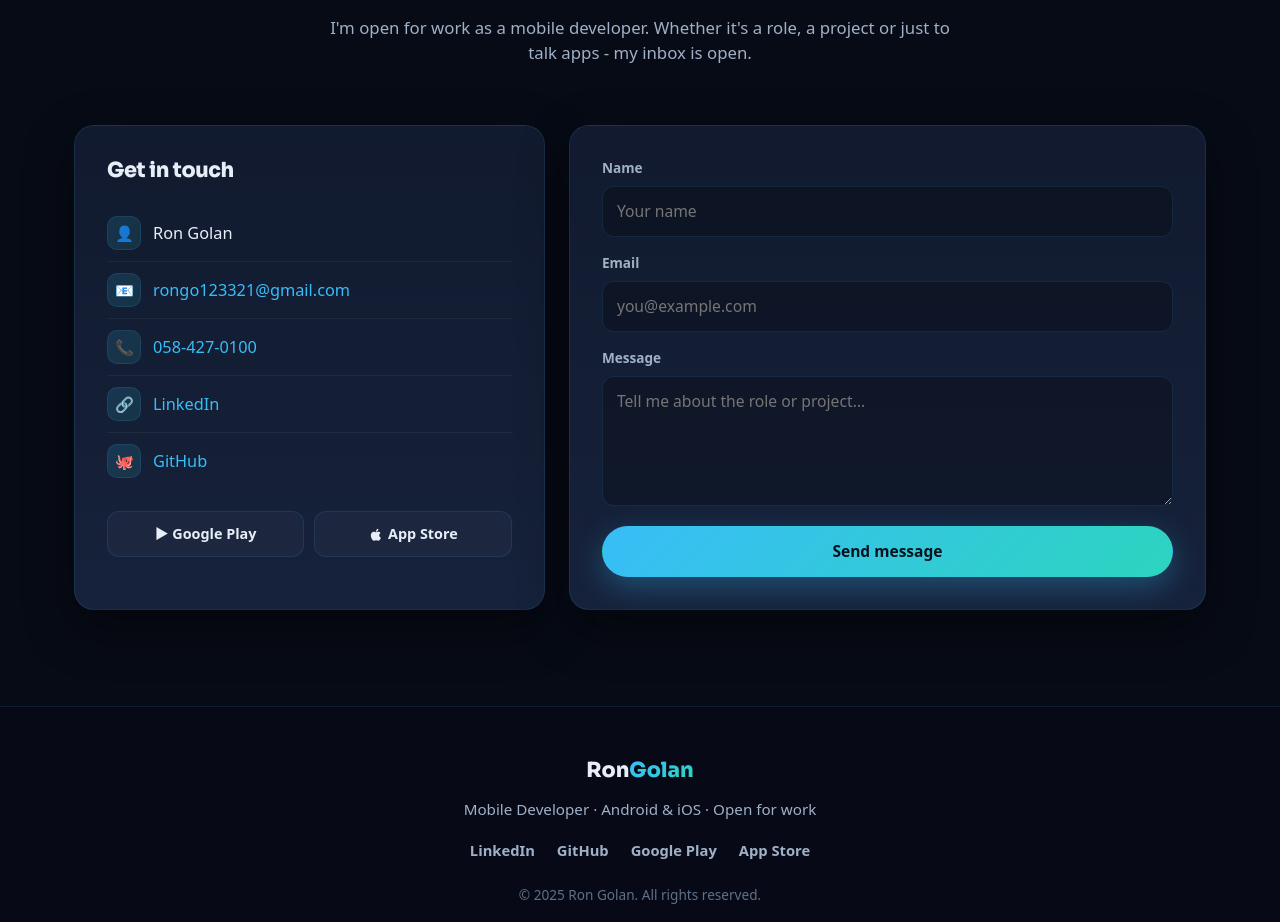
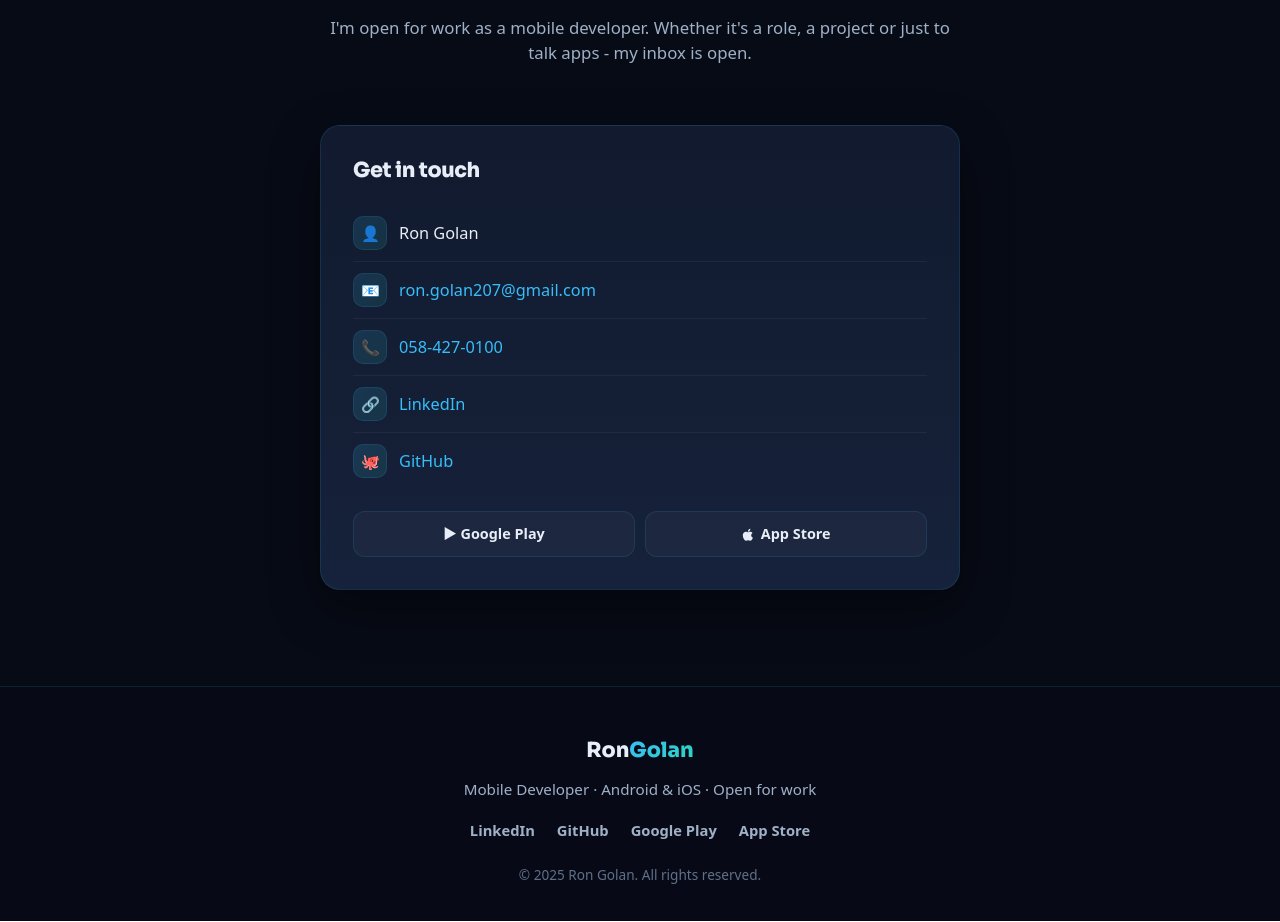
Before and after one commit to rongo270/my-portfolio, a React (Create React App) app: page / in a window 1280 px wide. Shown: the part 4800-5722 px from the top of the page. Built offline with nearby package versions, Linux system fonts and the light colour scheme.

Commit message:
fix linkdin

```diff
--- a/package.json
+++ b/package.json
@@ -4,7 +4,6 @@
     "private": true,
     "homepage": "https://rongo270.github.io/my-portfolio",
     "dependencies": {
-        "@emailjs/browser": "^4.4.1",
         "@testing-library/dom": "^10.4.0",
         "@testing-library/jest-dom": "^6.6.3",
         "@testing-library/react": "^16.3.0",
@@ -24,7 +23,6 @@
         "eject": "react-scripts eject",
         "predeploy": "npm run build",
         "deploy": "gh-pages -d build"
-
     },
     "eslintConfig": {
         "extends": [
--- a/src/components/Contact.js
+++ b/src/components/Contact.js
@@ -1,30 +1,7 @@
-import emailjs from '@emailjs/browser';
-import React, { useRef, useState } from 'react';
+import React from 'react';
 import '../styles/contact.css';
 
 function Contact() {
-    const form = useRef();
-    const [status, setStatus] = useState({ type: '', msg: '' });
-    const [sending, setSending] = useState(false);
-
-    const sendEmail = (e) => {
-        e.preventDefault();
-        setSending(true);
-        emailjs
-            .sendForm('service_d7it14u', 'template_wtj4ncd', form.current, '4ldZQ2icyz6HsYZzP')
-            .then(
-                () => {
-                    setStatus({ type: 'ok', msg: 'Thanks! Your message was sent successfully.' });
-                    form.current.reset();
-                    setSending(false);
-                },
-                () => {
-                    setStatus({ type: 'err', msg: 'Something went wrong. Please try again or email me directly.' });
-                    setSending(false);
-                }
-            );
-    };
-
     return (
         <section id="contact" className="section contact-section">
             <div className="contact-head" data-aos="fade-up">
@@ -37,42 +14,21 @@ function Contact() {
             </div>
 
             <div className="contact-container">
-                <div className="contact-info card-surface" data-aos="fade-right">
+                <div className="contact-info card-surface" data-aos="fade-up">
                     <h3 className="contact-header">Get in touch</h3>
                     <ul className="contact-list">
-                        <li><span className="ci">👤</span> Ron Golan</li>
-                        <li><span className="ci">📧</span> <a href="mailto:rongo123321@gmail.com">rongo123321@gmail.com</a></li>
-                        <li><span className="ci">📞</span> <a href="tel:+972584270100">058-427-0100</a></li>
-                        <li><span className="ci">🔗</span> <a href="https://www.linkedin.com/in/ron-golan-27171028b/" target="_blank" rel="noopener noreferrer">LinkedIn</a></li>
-                        <li><span className="ci">🐙</span> <a href="https://github.com/rongo270" target="_blank" rel="noopener noreferrer">GitHub</a></li>
+                        <li><span className="ci">{'\u{1F464}'}</span> Ron Golan</li>
+                        <li><span className="ci">{'\u{1F4E7}'}</span> <a href="mailto:ron.golan207@gmail.com">ron.golan207@gmail.com</a></li>
+                        <li><span className="ci">{'\u{1F4DE}'}</span> <a href="tel:+972584270100">058-427-0100</a></li>
+                        <li><span className="ci">{'\u{1F517}'}</span> <a href="https://www.linkedin.com/in/ron-golan-27171028b/" target="_blank" rel="noopener noreferrer">LinkedIn</a></li>
+                        <li><span className="ci">{'\u{1F419}'}</span> <a href="https://github.com/rongo270" target="_blank" rel="noopener noreferrer">GitHub</a></li>
                     </ul>
 
                     <div className="contact-stores">
-                        <a className="contact-store" href="https://play.google.com/store/apps/developer?id=rongo" target="_blank" rel="noopener noreferrer">▶ Google Play</a>
+                        <a className="contact-store" href="https://play.google.com/store/apps/developer?id=rongo" target="_blank" rel="noopener noreferrer">{'\u25B6'} Google Play</a>
                         <a className="contact-store" href="https://apps.apple.com/us/developer/ron-golan/id6772835016" target="_blank" rel="noopener noreferrer"><span className="apple-glyph"><svg viewBox="0 0 384 512" width="1em" height="1em" fill="currentColor" aria-hidden="true"><path d="M318.7 268.7c-.2-36.7 16.4-64.4 50-84.8-18.8-26.9-47.2-41.7-84.7-44.6-35.5-2.8-74.3 20.7-88.5 20.7-15 0-49.4-19.7-76.4-19.7C63.3 141.2 4 184.8 4 273.5q0 39.3 14.4 81.2c12.8 36.7 59 126.7 107.2 125.2 25.2-.6 43-17.9 75.8-17.9 31.8 0 48.3 17.9 76.4 17.9 48.6-.7 90.4-82.5 102.6-119.3-65.2-30.7-61.7-90-61.7-91.9zm-56.6-164.2c27.3-32.4 24.8-61.9 24-72.5-24.1 1.4-52 16.4-67.9 34.9-17.5 19.8-27.8 44.3-25.6 71.9 26.1 2 49.9-11.4 69.5-34.3z"/></svg></span> App Store</a>
                     </div>
                 </div>
-
-                <form ref={form} onSubmit={sendEmail} className="contact-form card-surface" data-aos="fade-left">
-                    <label>
-                        Name
-                        <input type="text" name="from_name" placeholder="Your name" required />
-                    </label>
-                    <label>
-                        Email
-                        <input type="email" name="from_email" placeholder="you@example.com" required />
-                    </label>
-                    <label>
-                        Message
-                        <textarea name="message" placeholder="Tell me about the role or project…" required></textarea>
-                    </label>
-                    <button type="submit" className="btn-primary-cta contact-submit" disabled={sending}>
-                        {sending ? 'Sending…' : 'Send message'}
-                    </button>
-                    {status.msg && (
-                        <p className={`contact-status ${status.type}`}>{status.msg}</p>
-                    )}
-                </form>
             </div>
         </section>
     );
--- a/src/styles/contact.css
+++ b/src/styles/contact.css
@@ -2,13 +2,14 @@
 .contact-head .section-sub { text-align: center; }
 
 .contact-container {
-    display: grid;
-    grid-template-columns: 0.85fr 1.15fr;
-    gap: 24px;
-    align-items: stretch;
+    display: flex;
+    justify-content: center;
 }
 
-.contact-info { padding: 32px; }
+.contact-info {
+    width: min(100%, 640px);
+    padding: 32px;
+}
 .contact-header { color: var(--text); font-size: 1.3rem; font-weight: 800; margin: 0 0 22px; }
 .contact-list { list-style: none; padding: 0; margin: 0; }
 .contact-list li {
@@ -46,37 +47,8 @@
 }
 .contact-store:hover { border-color: var(--accent); transform: translateY(-2px); color: var(--text); }
 
-.contact-form { padding: 32px; display: flex; flex-direction: column; gap: 16px; }
-.contact-form label {
-    display: flex; flex-direction: column; gap: 7px;
-    font-size: 0.85rem; font-weight: 600; color: var(--text-muted);
-}
-.contact-form input,
-.contact-form textarea {
-    padding: 13px 14px;
-    background: rgba(0,0,0,0.25);
-    color: var(--text);
-    border: 1px solid var(--surface-border);
-    border-radius: 12px;
-    font-size: 0.98rem;
-    font-family: inherit;
-    transition: border-color .2s ease, box-shadow .2s ease;
-}
-.contact-form input:focus,
-.contact-form textarea:focus {
-    outline: none;
-    border-color: var(--accent);
-    box-shadow: 0 0 0 3px rgba(56,189,248,0.15);
-}
-.contact-form textarea { resize: vertical; min-height: 130px; }
-.contact-submit { justify-content: center; margin-top: 4px; border: none; }
-.contact-submit:disabled { opacity: 0.7; cursor: not-allowed; }
-.contact-status { margin: 4px 0 0; font-size: 0.92rem; font-weight: 600; }
-.contact-status.ok { color: var(--accent-2); }
-.contact-status.err { color: #ff8a8a; }
-
 @media (max-width: 820px) {
-    .contact-container { grid-template-columns: 1fr; }
+    .contact-info { padding: 26px 22px; }
 }
 
 .apple-glyph { display: inline-flex; vertical-align: -2px; margin-right: 2px; }
```
Also changed, not shown: 1 other file (tests, documents, lock files or other folders).
